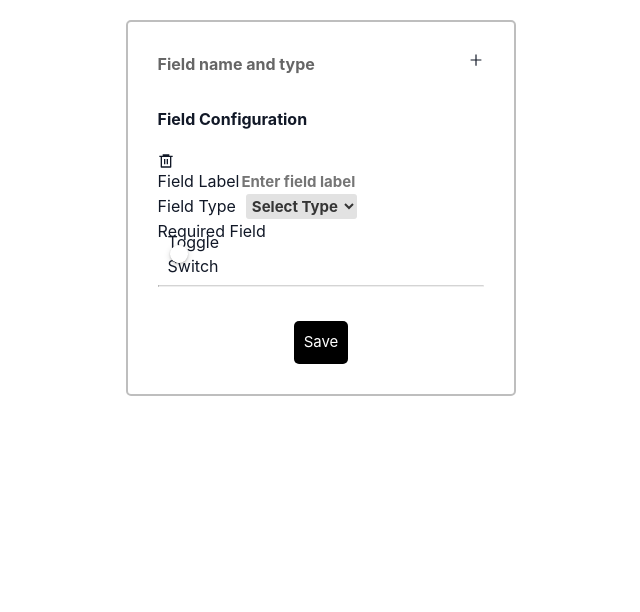
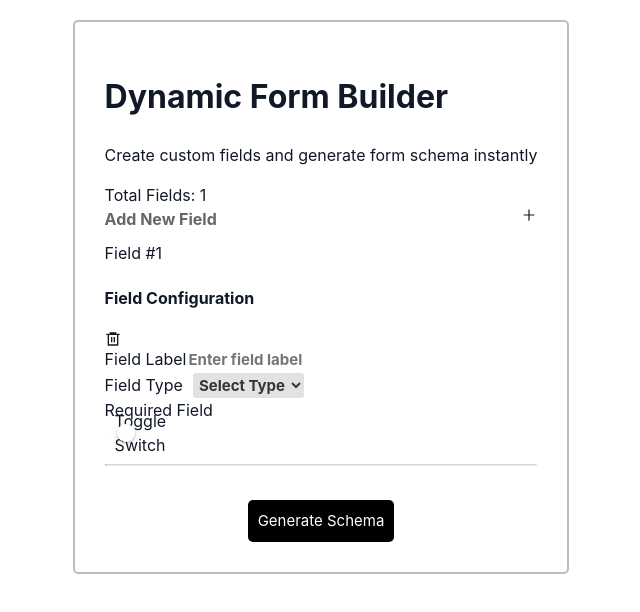
Before and after one commit to Akash-Ramjyothi/Dynamo-Fields, a React (Create React App) app: page / in a window 1280 px wide. Shown: the top 612 px of the page, without its empty margins (319-959 px from the left). Built offline with nearby package versions, Linux system fonts and the light colour scheme.

Commit message:
feat: enhance dynamic form builder with validation, schema preview, accessibility, and scalable field management

```diff
--- a/src/App.js
+++ b/src/App.js
@@ -1,64 +1,206 @@
-import React, { useState } from "react";
+import React, { useMemo, useState } from "react";
 import "./App.css";
 import Field from "./Field";
 import { AiOutlinePlus } from "react-icons/ai";
 
+const INITIAL_FIELD = {
+  id: Date.now(),
+  label: "",
+  type: "",
+  required: false,
+};
+
 function App() {
-  const [fields, setFields] = useState([{ id: 1, label: "", type: "" }]);
+  const [fields, setFields] = useState([INITIAL_FIELD]);
   const [formData, setFormData] = useState({});
+  const [errors, setErrors] = useState({});
 
+  /**
+   * Handles field updates dynamically
+   */
   const handleFieldChange = (id, name, value) => {
-    const newFields = fields.map((field) =>
-      field.id === id ? { ...field, [name]: value } : field
+    setFields((prevFields) =>
+      prevFields.map((field) =>
+        field.id === id
+          ? {
+              ...field,
+              [name]: value,
+            }
+          : field
+      )
     );
-    setFields(newFields);
+
+    // Clear validation error when user updates field
+    setErrors((prev) => ({
+      ...prev,
+      [id]: "",
+    }));
   };
 
+  /**
+   * Adds a new field row
+   */
   const handleAddField = () => {
-    const newFields = [
-      ...fields,
-      { id: fields.length + 1, label: "", type: "" },
-    ];
-    setFields(newFields);
+    const newField = {
+      id: Date.now(),
+      label: "",
+      type: "",
+      required: false,
+    };
+
+    setFields((prevFields) => [...prevFields, newField]);
   };
 
+  /**
+   * Removes selected field
+   */
   const handleRemoveField = (id) => {
-    const newFields = fields.filter((field) => field.id !== id);
-    setFields(newFields);
+    setFields((prevFields) =>
+      prevFields.filter((field) => field.id !== id)
+    );
+
+    setErrors((prev) => {
+      const updatedErrors = { ...prev };
+      delete updatedErrors[id];
+      return updatedErrors;
+    });
   };
 
-  const handleSave = () => {
-    const formData = {};
+  /**
+   * Form validation
+   */
+  const validateFields = () => {
+    const validationErrors = {};
+
     fields.forEach((field) => {
-      if (field.label !== "" && field.type !== "") {
-        formData[field.label] = field.type === "number" ? 0 : "";
+      if (!field.label.trim()) {
+        validationErrors[field.id] = "Field label is required";
+      } else if (!field.type.trim()) {
+        validationErrors[field.id] = "Field type is required";
       }
     });
-    setFormData(formData);
-    console.log(formData);
+
+    setErrors(validationErrors);
+
+    return Object.keys(validationErrors).length === 0;
   };
 
+  /**
+   * Generates final form object
+   */
+  const handleSave = () => {
+    if (!validateFields()) return;
+
+    const generatedFormData = {};
+
+    fields.forEach((field) => {
+      switch (field.type) {
+        case "number":
+          generatedFormData[field.label] = 0;
+          break;
+
+        case "checkbox":
+          generatedFormData[field.label] = false;
+          break;
+
+        case "array":
+          generatedFormData[field.label] = [];
+          break;
+
+        case "object":
+          generatedFormData[field.label] = {};
+          break;
+
+        default:
+          generatedFormData[field.label] = "";
+      }
+    });
+
+    setFormData(generatedFormData);
+
+    console.log("Generated Form Schema:", generatedFormData);
+  };
+
+  /**
+   * Derived stats
+   */
+  const totalFields = useMemo(() => fields.length, [fields]);
+
   return (
-    <div class="parent-container">
+    <div className="parent-container">
       <div className="container">
-        <div class="inner-box">
-          <div class="add-field-wrapper">
-            <text className="add-button" onClick={handleAddField}>
-              Field name and type
-            </text>
-            <AiOutlinePlus className="add-icon" onClick={handleAddField} />
+        <div className="inner-box">
+          {/* Header */}
+          <div className="header-section">
+            <div>
+              <h1 className="title">Dynamic Form Builder</h1>
+              <p className="subtitle">
+                Create custom fields and generate form schema instantly
+              </p>
+            </div>
+
+            <div className="field-count">
+              Total Fields: {totalFields}
+            </div>
           </div>
-          {fields.map((field) => (
-            <Field
-              key={field.id}
-              id={field.id}
-              label={field.label}
-              type={field.type}
-              onFieldChange={handleFieldChange}
-              onRemoveField={handleRemoveField}
-            />
-          ))}
-          <div class="button-wrapper"><button className="save-button" onClick={handleSave}>Save</button></div>
+
+          {/* Add Field */}
+          <div
+            className="add-field-wrapper"
+            onClick={handleAddField}
+            role="button"
+            tabIndex={0}
+          >
+            <span className="add-button">
+              Add New Field
+            </span>
+
+            <AiOutlinePlus className="add-icon" />
+          </div>
+
+          {/* Fields */}
+          <div className="fields-wrapper">
+            {fields.map((field, index) => (
+              <div key={field.id} className="field-card">
+                <div className="field-index">
+                  Field #{index + 1}
+                </div>
+
+                <Field
+                  id={field.id}
+                  label={field.label}
+                  type={field.type}
+                  required={field.required}
+                  error={errors[field.id]}
+                  onFieldChange={handleFieldChange}
+                  onRemoveField={handleRemoveField}
+                />
+              </div>
+            ))}
+          </div>
+
+          {/* Footer Actions */}
+          <div className="button-wrapper">
+            <button
+              className="save-button"
+              onClick={handleSave}
+            >
+              Generate Schema
+            </button>
+          </div>
+
+          {/* Preview */}
+          {Object.keys(formData).length > 0 && (
+            <div className="preview-wrapper">
+              <h3 className="preview-title">
+                Generated JSON Schema
+              </h3>
+
+              <pre className="preview-box">
+                {JSON.stringify(formData, null, 2)}
+              </pre>
+            </div>
+          )}
         </div>
       </div>
     </div>
```
